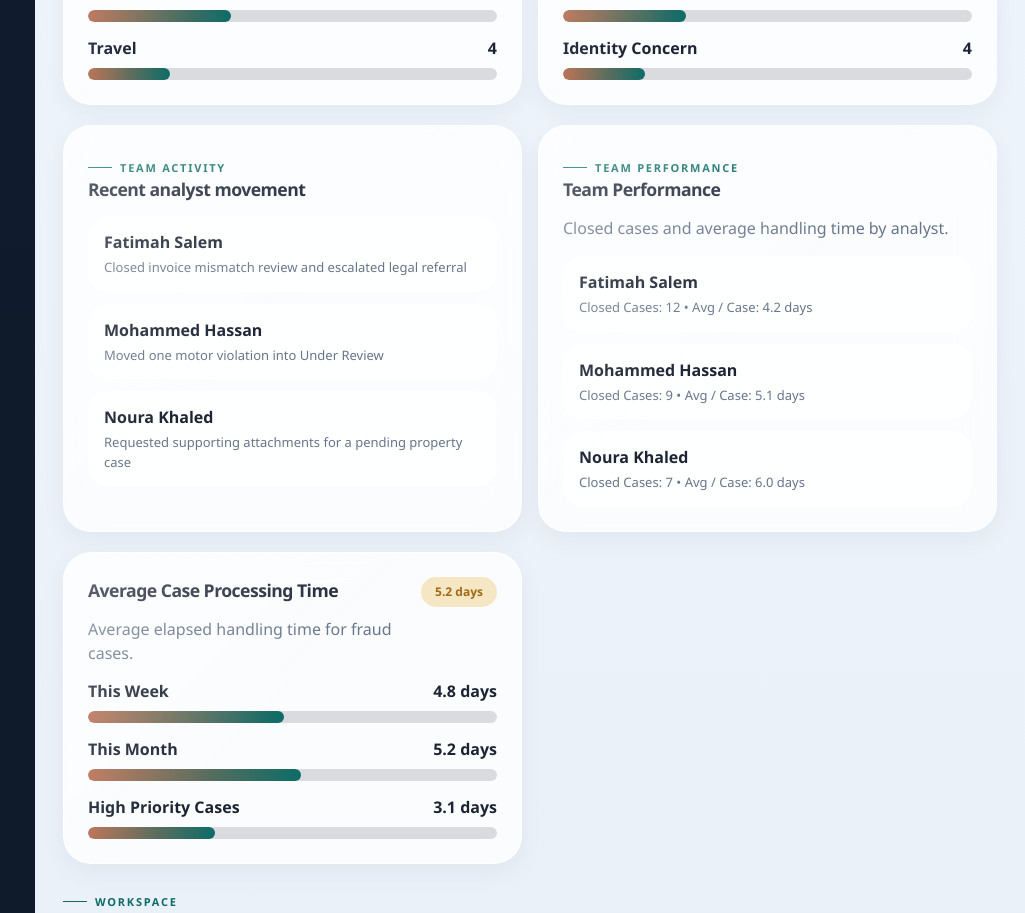
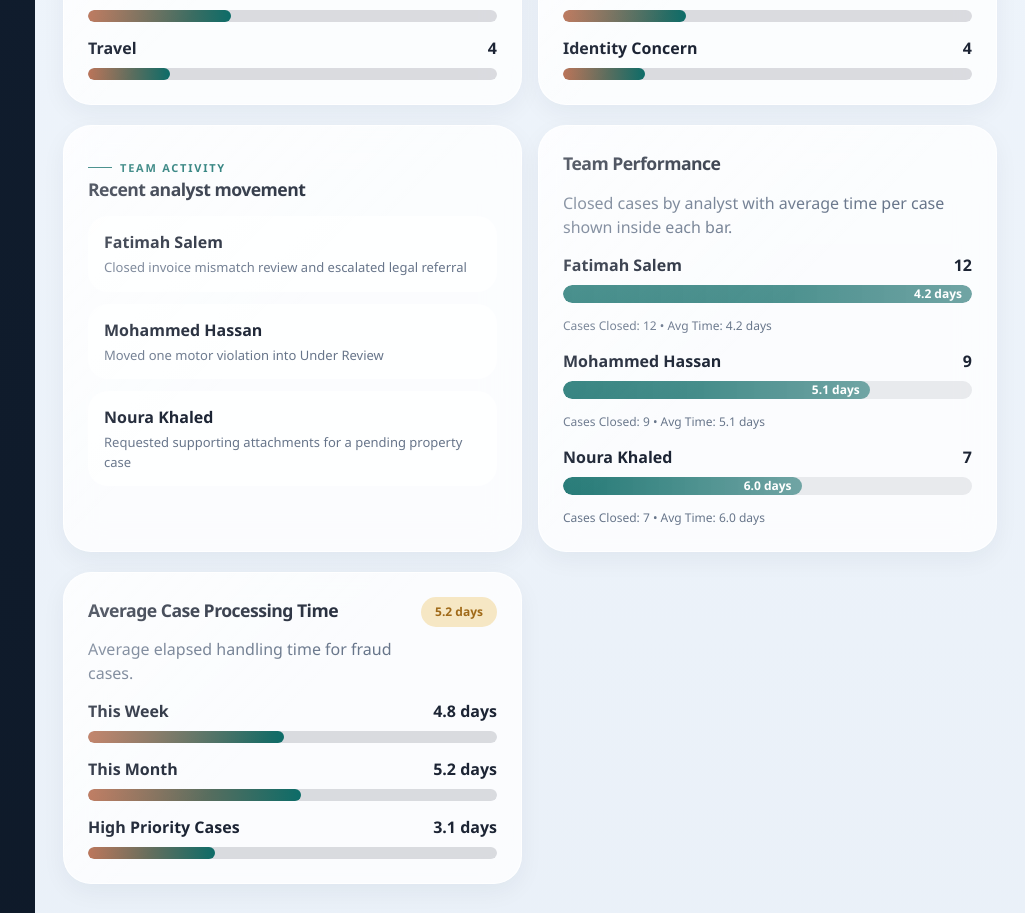
Before and after one commit to ElbahriHeni/fraud-web-complete, a React (Vite) app: page /app/dashboard in a window 1280 px wide. Shown: the part 2000-2913 px from the top of the page, without its empty margins (255-1280 px from the left). Built offline with nearby package versions, Linux system fonts and the light colour scheme.

Commit message:
Update DashboardPage.tsx

```diff
--- a/src/pages/dashboard/DashboardPage.tsx
+++ b/src/pages/dashboard/DashboardPage.tsx
@@ -62,8 +62,8 @@ type DashboardCopy = {
   recentAnalystMovement: string;
   teamPerformance: string;
   teamPerformanceSubtitle: string;
-  closedCasesLabel: string;
-  avgPerCaseLabel: string;
+  casesClosedLabel: string;
+  avgTimeLabel: string;
 
   averageCaseProcessingTime: string;
   averageCaseProcessingTimeSubtitle: string;
@@ -178,9 +178,9 @@ const pageCopy: Record<AppLanguage, DashboardCopy> = {
     teamActivity: 'Team Activity',
     recentAnalystMovement: 'Recent analyst movement',
     teamPerformance: 'Team Performance',
-    teamPerformanceSubtitle: 'Closed cases and average handling time by analyst.',
-    closedCasesLabel: 'Closed Cases',
-    avgPerCaseLabel: 'Avg / Case',
+    teamPerformanceSubtitle: 'Closed cases by analyst with average time per case shown inside each bar.',
+    casesClosedLabel: 'Cases Closed',
+    avgTimeLabel: 'Avg Time',
 
     averageCaseProcessingTime: 'Average Case Processing Time',
     averageCaseProcessingTimeSubtitle: 'Average elapsed handling time for fraud cases.',
@@ -292,9 +292,9 @@ const pageCopy: Record<AppLanguage, DashboardCopy> = {
     teamActivity: 'أداء الفريق',
     recentAnalystMovement: 'آخر تحركات المحللين',
     teamPerformance: 'أداء أعضاء الفريق',
-    teamPerformanceSubtitle: 'عدد البلاغات المغلقة ومتوسط زمن المعالجة لكل عضو.',
-    closedCasesLabel: 'البلاغات المغلقة',
-    avgPerCaseLabel: 'متوسط / بلاغ',
+    teamPerformanceSubtitle: 'عدد البلاغات المغلقة لكل محلل مع متوسط الزمن داخل كل شريط.',
+    casesClosedLabel: 'البلاغات المغلقة',
+    avgTimeLabel: 'متوسط الزمن',
 
     averageCaseProcessingTime: 'متوسط زمن معالجة البلاغ',
     averageCaseProcessingTimeSubtitle: 'متوسط الزمن المستغرق لمعالجة بلاغات الاحتيال.',
@@ -431,11 +431,28 @@ export default function DashboardPage() {
 
   const teamPerformanceData = useMemo(
     () => [
-      { name: language === 'ar' ? 'فاطمة سالم' : 'Fatimah Salem', closedCases: 12, avgDays: language === 'ar' ? '4.2 أيام' : '4.2 days' },
-      { name: language === 'ar' ? 'محمد حسن' : 'Mohammed Hassan', closedCases: 9, avgDays: language === 'ar' ? '5.1 أيام' : '5.1 days' },
-      { name: language === 'ar' ? 'نورة خالد' : 'Noura Khaled', closedCases: 7, avgDays: language === 'ar' ? '6.0 أيام' : '6.0 days' },
+      {
+        name: language === 'ar' ? 'فاطمة سالم' : 'Fatimah Salem',
+        casesClosed: 12,
+        avgTime: language === 'ar' ? '4.2 أيام' : '4.2 days',
+      },
+      {
+        name: language === 'ar' ? 'محمد حسن' : 'Mohammed Hassan',
+        casesClosed: 9,
+        avgTime: language === 'ar' ? '5.1 أيام' : '5.1 days',
+      },
+      {
+        name: language === 'ar' ? 'نورة خالد' : 'Noura Khaled',
+        casesClosed: 7,
+        avgTime: language === 'ar' ? '6.0 أيام' : '6.0 days',
+      },
     ],
     [language]
+  );
+
+  const maxClosedCases = useMemo(
+    () => Math.max(...teamPerformanceData.map((item) => item.casesClosed), 1),
+    [teamPerformanceData]
   );
 
   const translatePriority = (value: string) => {
@@ -626,17 +643,53 @@ export default function DashboardPage() {
           </div>
         </div>
 
-        <div className="card">
-          <span className="eyebrow">{t.teamPerformance}</span>
-          <h3>{t.teamPerformance}</h3>
-          <p className="muted">{t.teamPerformanceSubtitle}</p>
+        <div className="card chart-card">
+          <div className="chart-card-header">
+            <div>
+              <h3>{t.teamPerformance}</h3>
+              <p className="muted">{t.teamPerformanceSubtitle}</p>
+            </div>
+          </div>
 
-          <div className="activity-list">
+          <div className="bars">
             {teamPerformanceData.map((member) => (
-              <div className="activity-item" key={member.name}>
-                <strong>{member.name}</strong>
-                <span>
-                  {t.closedCasesLabel}: {member.closedCases} • {t.avgPerCaseLabel}: {member.avgDays}
+              <div key={member.name}>
+                <span className="bar-label">
+                  <span>{member.name}</span>
+                  <span>{member.casesClosed}</span>
+                </span>
+                <div
+                  style={{
+                    position: 'relative',
+                    width: '100%',
+                    height: 18,
+                    background: 'rgba(15, 23, 42, 0.08)',
+                    borderRadius: 999,
+                    overflow: 'hidden',
+                  }}
+                >
+                  <div
+                    style={{
+                      width: `${(member.casesClosed / maxClosedCases) * 100}%`,
+                      height: '100%',
+                      background: 'linear-gradient(90deg, rgba(13,108,104,0.9), rgba(13,108,104,0.55))',
+                      borderRadius: 999,
+                      display: 'flex',
+                      alignItems: 'center',
+                      justifyContent: isArabic ? 'flex-start' : 'flex-end',
+                      paddingInline: 10,
+                      color: 'white',
+                      fontSize: 12,
+                      fontWeight: 600,
+                      minWidth: 90,
+                      boxSizing: 'border-box',
+                    }}
+                  >
+                    {member.avgTime}
+                  </div>
+                </div>
+                <span className="muted small" style={{ display: 'block', marginTop: 6 }}>
+                  {t.casesClosedLabel}: {member.casesClosed} • {t.avgTimeLabel}: {member.avgTime}
                 </span>
               </div>
             ))}
```
